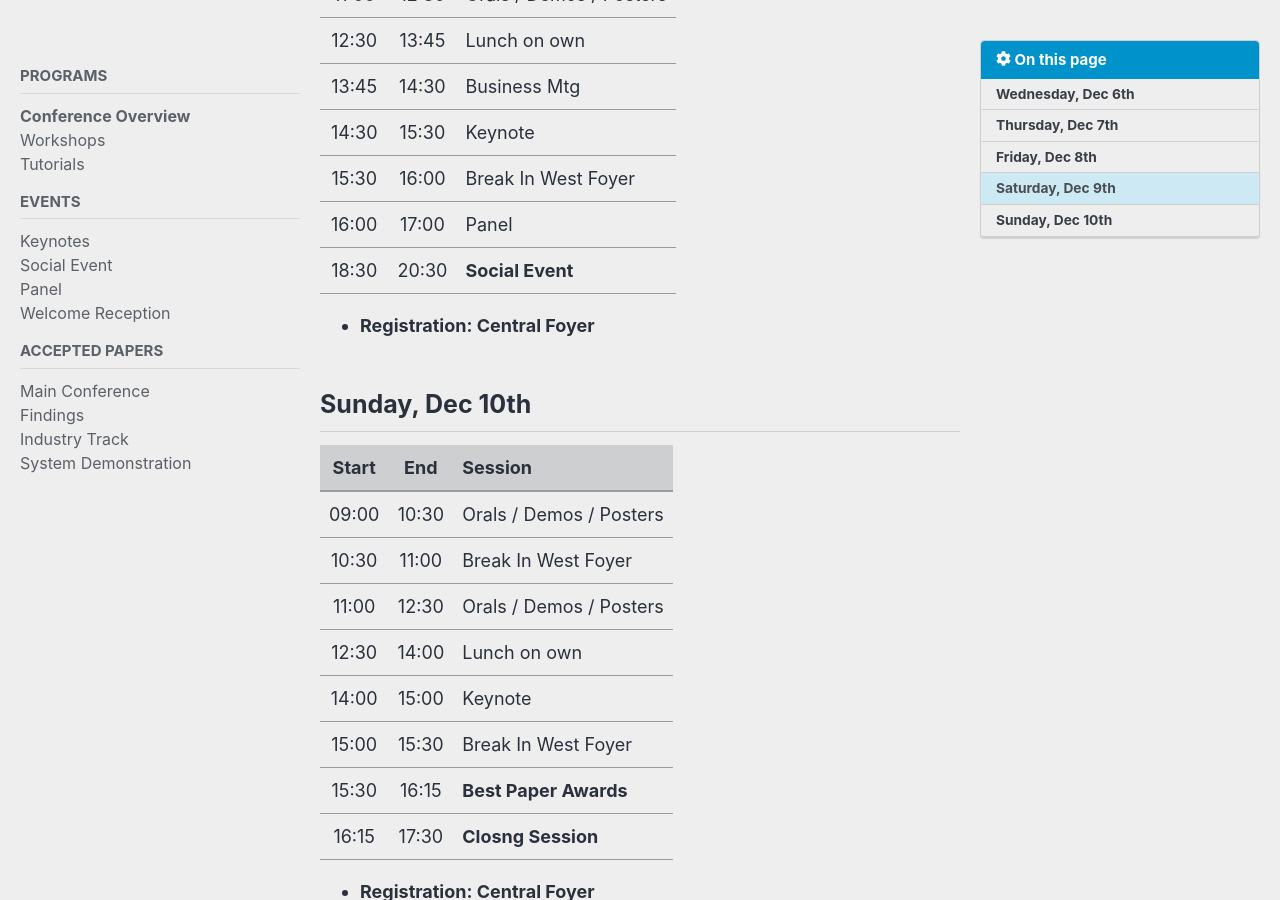
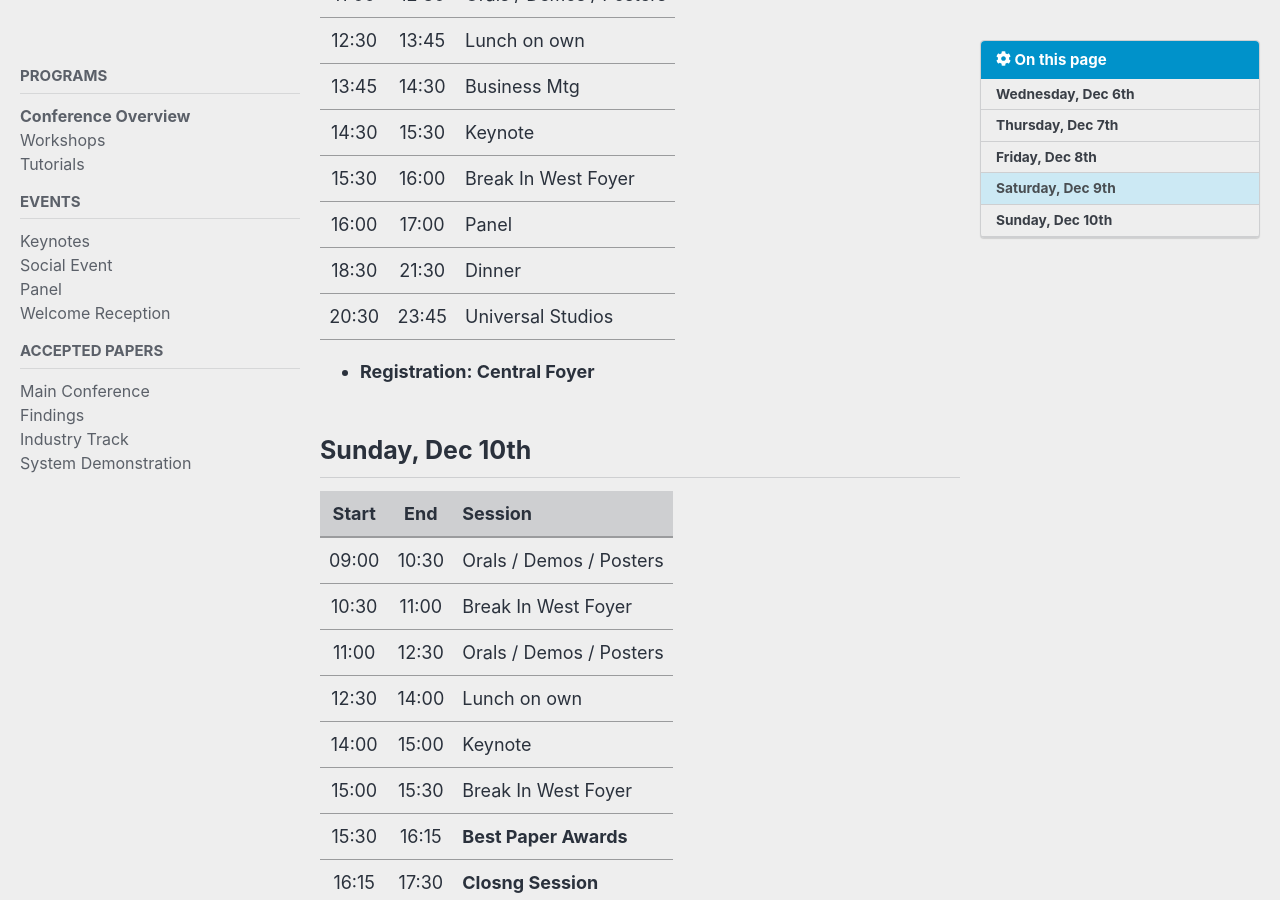
Before and after one commit to acl-org/emnlp-2023, a Jekyll site: the page built from _pages/program/program.md, in a window 1280 px wide and 900 px high, scrolled down 3542 px. Built offline with Jekyll 4.4.1, drawn with Linux system fonts in a browser that asks for light colours; cached includes are drawn as plain includes; nearby versions of some CDN libraries.

Commit message:
Update program.md

```diff
--- a/_pages/program/program.md
+++ b/_pages/program/program.md
@@ -110,7 +110,8 @@ Time Zone: SGT (GMT+8)
 | 14:30 | 15:30 | Keynote                 |
 | 15:30 | 16:00 | Break In West Foyer     |
 | 16:00 | 17:00 | Panel                   |
-| 18:30 | 20:30 | **Social Event**        |
+| 18:30 | 21:30 | Dinner                  |
+| 20:30 | 23:45 | Universal Studios       |
 {: .notes}
 
 * **Registration: Central Foyer**
```
